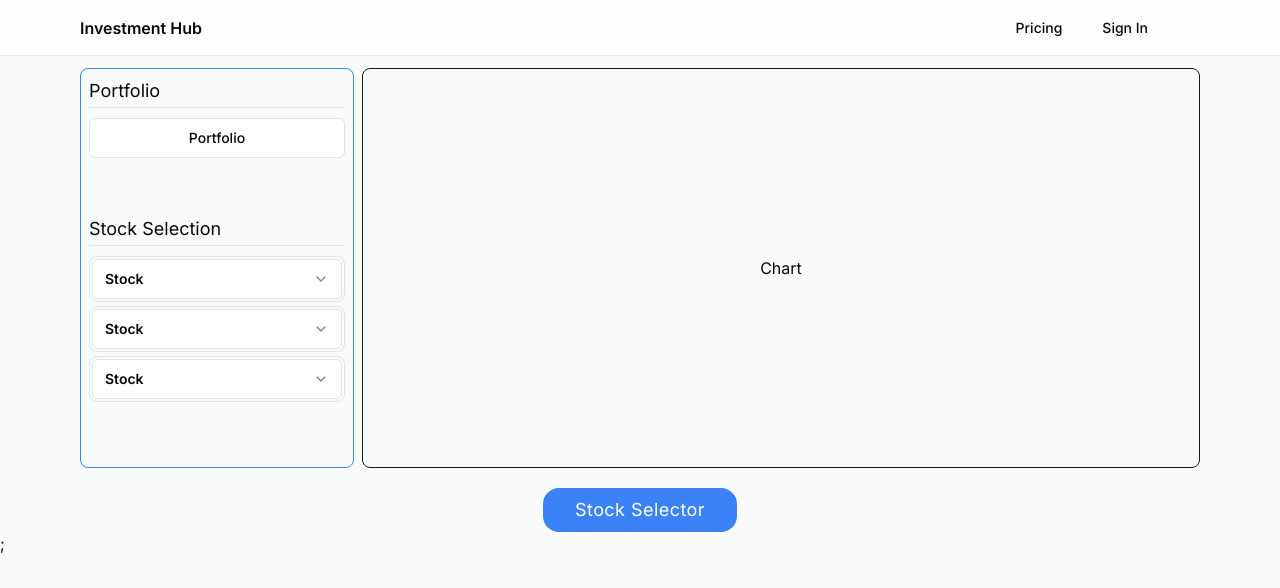
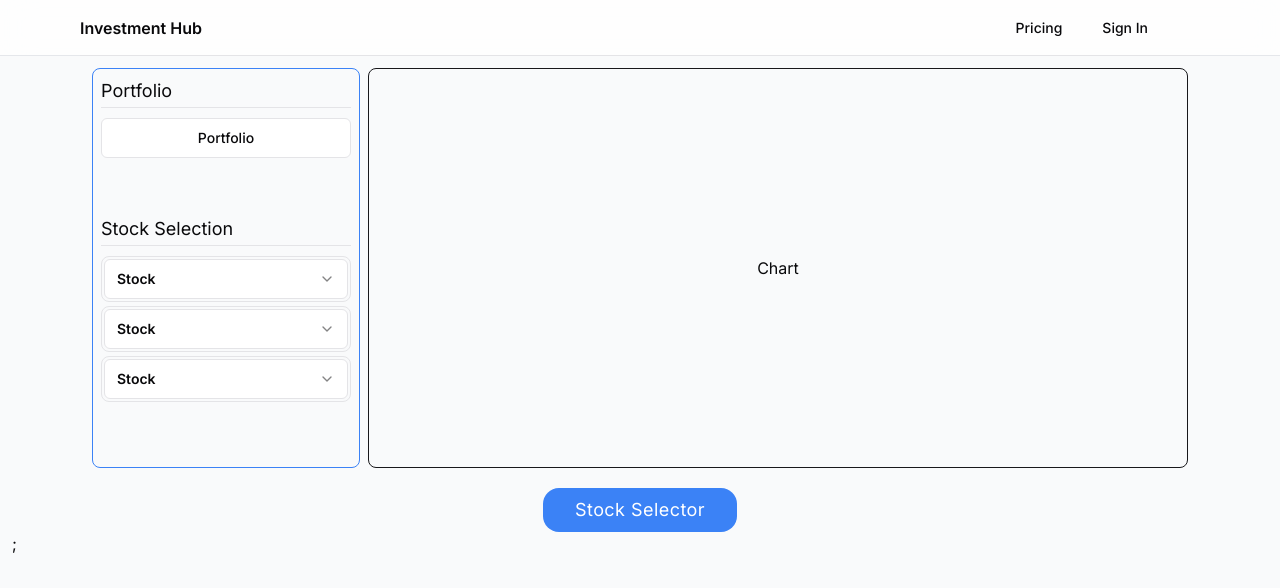
Before and after one commit to Danfraga33/investment_hub, a Next.js app: page /dashboard in a window 1280 px wide. Shown: the top 588 px of the page. Built offline with nearby package versions, Linux system fonts and the light colour scheme; no server answers.

Commit message:
style: adusting layout screen size

```diff
--- a/src/app/dashboard/page.tsx
+++ b/src/app/dashboard/page.tsx
@@ -2,7 +2,10 @@ import Dashboard from "../components/Dashboard";
 
 const Page = () => {
   return (
-    <div className="mt-3">
+    <div
+      className="mt-3 px-3 h-screen "
+      style={{ height: "calc(100vh - 5rem)" }}
+    >
       <Dashboard />;
     </div>
   );
```
